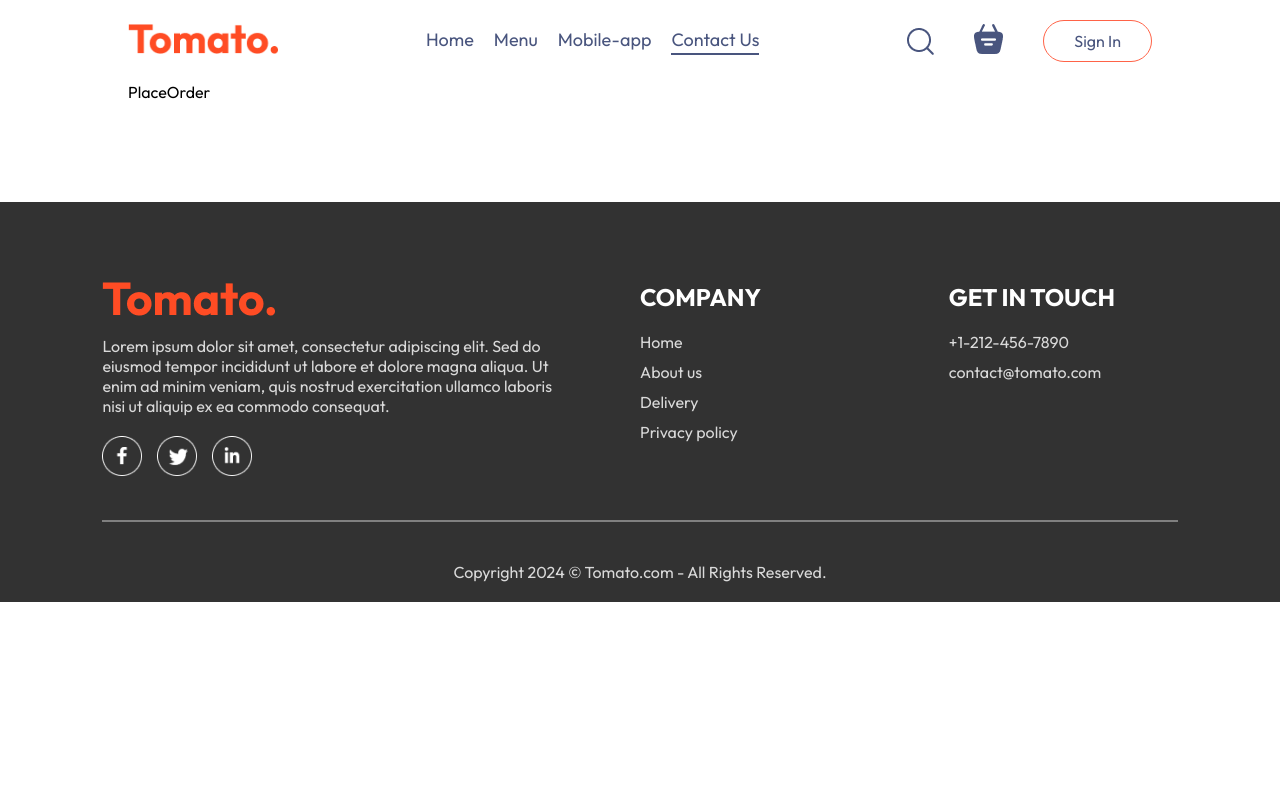
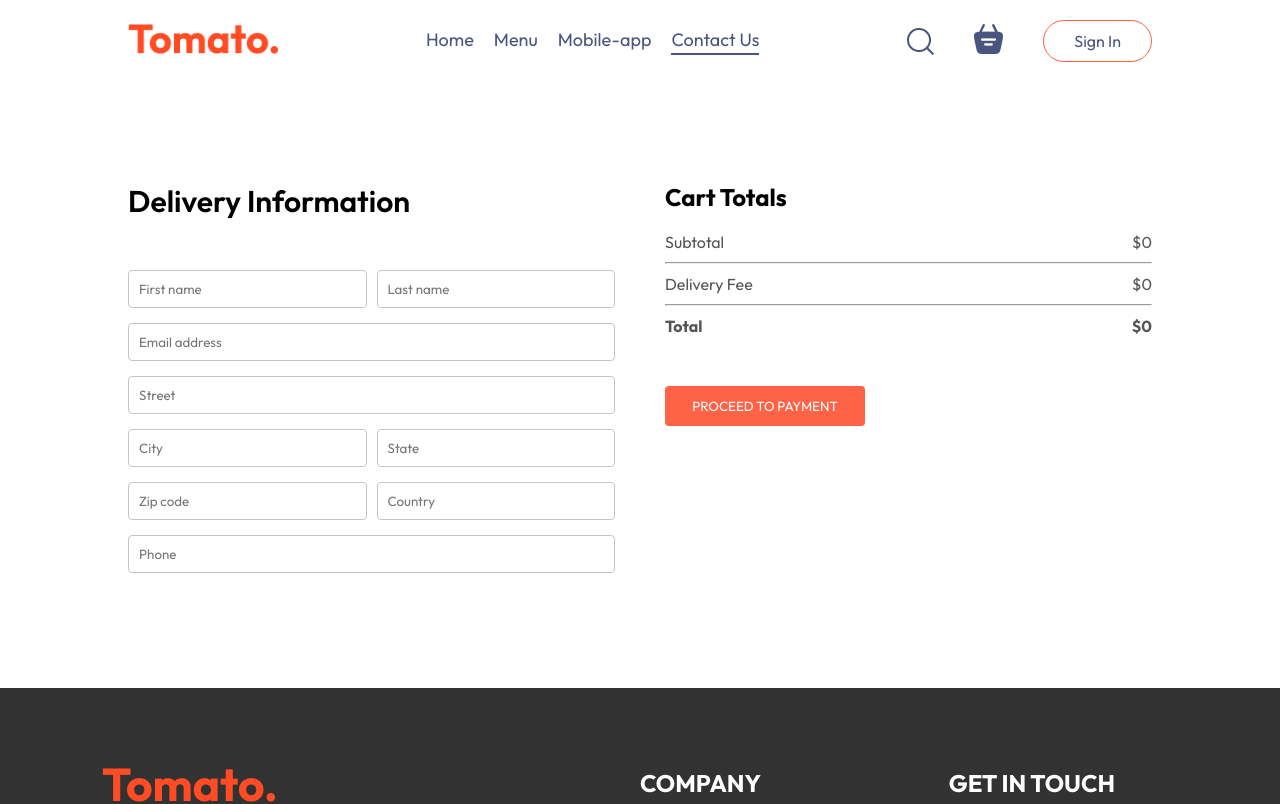
Before and after one commit to Pukaliny01/FoodDeliveryApp, a React (Vite) app in the folder frontend/: page /order in a window 1280 px wide. Shown: the top 804 px of the page. Built offline with nearby package versions, Linux system fonts and the light colour scheme; a web font is replaced by a local one.

Commit message:
Create placeorder page and finally complete the frontend

```diff
--- a/frontend/src/pages/Cart/Cart.jsx
+++ b/frontend/src/pages/Cart/Cart.jsx
@@ -1,10 +1,14 @@
 import React, { useContext } from 'react'
 import './Cart.css'
 import { StoreContext } from '../../context/StoreContext'
+import { useNavigate } from 'react-router-dom'
 
 const Cart = () => {
 
   const { cartItems, food_list, removeFromCart, getTotalCartAmount } = useContext(StoreContext)
+
+  const navigate = useNavigate();
+
   return (
     <div className='cart'>
       <div className="cart-items">
@@ -47,15 +51,15 @@ const Cart = () => {
             <hr />
             <div className="cart-total-details">
               <p>Delivery Fee</p>
-              <p>${2}</p>
+              <p>${getTotalCartAmount()===0?0:2}</p>
             </div>
             <hr />
             <div className="cart-total-details">
               <b>Total</b>
-              <b>${getTotalCartAmount() + 2}</b>
+              <b>${getTotalCartAmount()===0?0:getTotalCartAmount() + 2}</b>
             </div>
           </div>
-          <button>PROCEED TO CHECKOUT</button>
+          <button onClick={()=>navigate('/order')}>PROCEED TO CHECKOUT</button>
         </div>
         <div className="cart-promocode">
           <div>
--- a/frontend/src/pages/PlaceOrder/PlaceOrder.css
+++ b/frontend/src/pages/PlaceOrder/PlaceOrder.css
@@ -0,0 +1,35 @@
+.place-order{
+    display: flex;
+    align-items: start;
+    justify-content: space-between;
+    gap: 50px;
+    margin-top: 100px;
+}
+.place-order-left{
+    width: 100%;
+    max-width: max(30%,500px);
+}
+.place-order-left .title{
+    font-size: 30px;
+    font-weight: 600;
+    margin-bottom: 50px;
+}
+.place-order-left input{
+    margin-bottom: 15px;
+    width: 100%;
+    padding: 10px;
+    border: 1px solid #c5c5c5;
+    border-radius: 4px;
+    outline-color: tomato;
+}
+.place-order-left .multi-fields{
+    display: flex;
+    gap: 10px;
+}
+.place-order-right{
+    width: 100%;
+    max-width: max(40%,500px);
+}
+.place-order .cart-total button{
+    margin-top: 30px;
+}
--- a/frontend/src/pages/PlaceOrder/PlaceOrder.jsx
+++ b/frontend/src/pages/PlaceOrder/PlaceOrder.jsx
@@ -1,9 +1,55 @@
 import React from 'react'
 import './PlaceOrder.css'
+import { useContext } from 'react'
+import { StoreContext } from '../../context/StoreContext'
 
 const PlaceOrder = () => {
+
+  const {getTotalCartAmount} = useContext(StoreContext)
+
   return (
-    <div>PlaceOrder</div>
+    <form className="place-order">
+      <div className="place-order-left">
+        <p className="title">Delivery Information</p>
+        <div className="multi-fields">
+          <input type="text" placeholder='First name' />
+          <input type="text" placeholder='Last name' />
+        </div>
+        <input type="email" placeholder='Email address' />
+        <input type="text" placeholder='Street' />
+        <div className="multi-fields">
+          <input type="text" placeholder='City' />
+          <input type="text" placeholder='State' />
+        </div>
+        <div className="multi-fields">
+          <input type="text" placeholder='Zip code' />
+          <input type="text" placeholder='Country' />
+        </div>
+        <input type="text" placeholder='Phone' />
+      </div>
+      <div className="place-order-right">
+        <div className="cart-total">
+          <h2>Cart Totals</h2>
+          <div>
+          <div className="cart-total-details">
+              <p>Subtotal</p>
+              <p>${getTotalCartAmount()}</p>
+            </div>
+            <hr />
+            <div className="cart-total-details">
+              <p>Delivery Fee</p>
+              <p>${getTotalCartAmount()===0?0:2}</p>
+            </div>
+            <hr />
+            <div className="cart-total-details">
+              <b>Total</b>
+              <b>${getTotalCartAmount()===0?0:getTotalCartAmount() + 2}</b>
+            </div>
+          </div>
+          <button onClick={() => navigate('/order')}>PROCEED TO PAYMENT</button>
+        </div>
+      </div>
+    </form>
   )
 }
 
```
